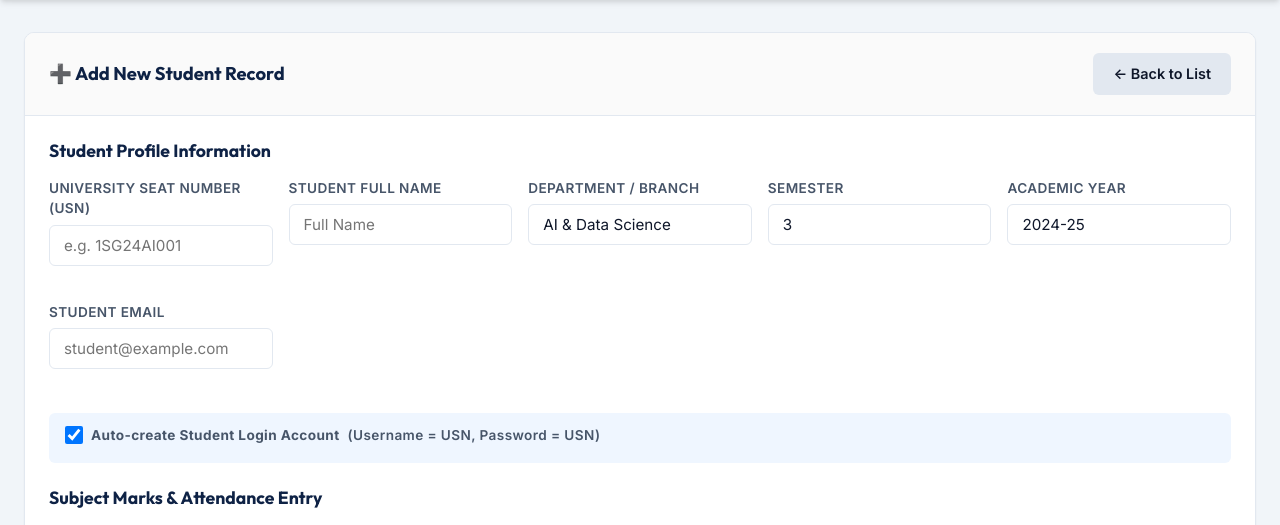
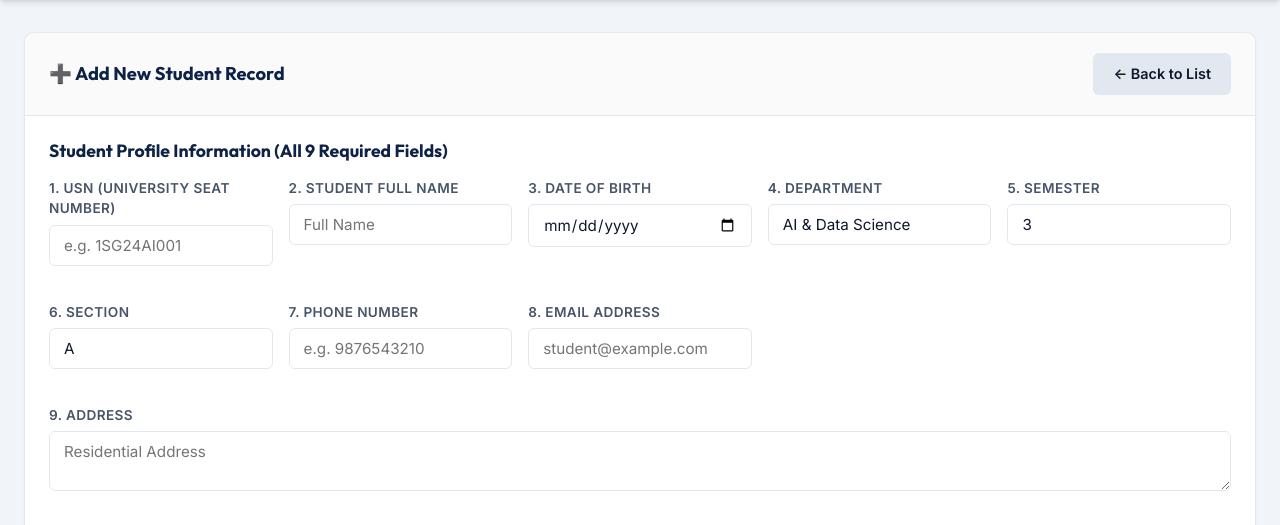
Before and after one commit to kusuma-gowda446/result-analysis-, a Flask app: page /admin/add_student in a window 1280 px wide. Shown: the part 211-736 px from the top of the page. Run offline with Flask 3, Linux system fonts and the light colour scheme; the visitor is signed in with stand-in values (Sample User, id 1); data that the repository does not hold is empty.

Commit message:
Implement professional 9-field Student Management CRUD module with RBAC protection

```diff
--- a/app/routes/admin.py
+++ b/app/routes/admin.py
@@ -1,4 +1,3 @@
-import sqlite3
 from flask import Blueprint, render_template, request, redirect, url_for, flash, session, send_file
 from app.models.student import StudentModel
 from app.models.subject import SubjectModel
@@ -27,7 +26,8 @@ def dashboard():
 def all_students():
     query = request.args.get('q', '').strip()
     students = StudentModel.get_all(query)
-    return render_template('admin/students.html', students=students, query=query)
+    subjects = SubjectModel.get_all()
+    return render_template('admin/students.html', students=students, query=query, subjects=subjects)
 
 @admin_bp.route('/add_student', methods=['GET', 'POST'])
 @admin_required
@@ -41,29 +41,38 @@ def add_student():
             flash(usn, 'danger')
             return render_template('admin/add_student.html', student=None, subjects=subjects, existing_marks={})
 
-        name = request.form.get('name', '').strip()
-        sem  = request.form.get('semester', '3').strip()
-        year = request.form.get('year', '2024-25').strip()
-        dept = request.form.get('department', 'AI & Data Science').strip()
-        email= request.form.get('email', '-').strip()
+        name  = request.form.get('name', '').strip()
+        dob   = request.form.get('dob', '').strip()
+        dept  = request.form.get('department', 'AI & Data Science').strip()
+        sem   = request.form.get('semester', '3').strip()
+        sec   = request.form.get('section', 'A').strip().upper()
+        phone = request.form.get('phone', '').strip()
+        email = request.form.get('email', '').strip()
+        addr  = request.form.get('address', '').strip()
 
         if not name:
             flash('Student Name is required.', 'danger')
             return render_template('admin/add_student.html', student=None, subjects=subjects, existing_marks={})
 
-        try:
-            StudentModel.save_student(usn, name, sem, year, dept, email)
-            _save_marks(usn, subjects, request.form)
+        StudentModel.save_student(
+            usn=usn,
+            name=name,
+            dob=dob,
+            department=dept,
+            semester=sem,
+            section=sec,
+            phone=phone,
+            email=email,
+            address=addr
+        )
+        _save_marks(usn, subjects, request.form)
 
-            if request.form.get('create_user_account'):
-                if not UserModel.get_by_username(usn):
-                    UserModel.create(username=usn, password=usn, role='student', student_usn=usn)
+        if request.form.get('create_user_account'):
+            if not UserModel.get_by_username(usn):
+                UserModel.create(username=usn, password=usn, role='student', student_usn=usn)
 
-            flash(f'Student {usn} ({name}) added successfully!', 'success')
-            return redirect(url_for('admin.all_students'))
-        except sqlite3.IntegrityError:
-            flash(f'USN {usn} already exists in database.', 'danger')
-            return render_template('admin/add_student.html', student=None, subjects=subjects, existing_marks={})
+        flash(f'Student {usn} ({name}) added successfully!', 'success')
+        return redirect(url_for('admin.all_students'))
 
     return render_template('admin/add_student.html', student=None, subjects=subjects, existing_marks={})
 
@@ -78,17 +87,30 @@ def edit_student(usn):
     subjects = SubjectModel.get_all()
 
     if request.method == 'POST':
-        name = request.form.get('name', '').strip()
-        sem  = request.form.get('semester', '3').strip()
-        year = request.form.get('year', '2024-25').strip()
-        dept = request.form.get('department', 'AI & Data Science').strip()
-        email= request.form.get('email', '-').strip()
+        name  = request.form.get('name', '').strip()
+        dob   = request.form.get('dob', '').strip()
+        dept  = request.form.get('department', 'AI & Data Science').strip()
+        sem   = request.form.get('semester', '3').strip()
+        sec   = request.form.get('section', 'A').strip().upper()
+        phone = request.form.get('phone', '').strip()
+        email = request.form.get('email', '').strip()
+        addr  = request.form.get('address', '').strip()
 
         if not name:
             flash('Student Name cannot be empty.', 'danger')
             return redirect(url_for('admin.edit_student', usn=usn))
 
-        StudentModel.save_student(usn, name, sem, year, dept, email)
+        StudentModel.save_student(
+            usn=usn,
+            name=name,
+            dob=dob,
+            department=dept,
+            semester=sem,
+            section=sec,
+            phone=phone,
+            email=email,
+            address=addr
+        )
         _save_marks(usn, subjects, request.form)
 
         flash(f'Student {usn} updated successfully!', 'success')
@@ -106,7 +128,7 @@ def edit_student(usn):
 @admin_required
 def delete_student(usn):
     StudentModel.delete(usn)
-    flash(f'Student {usn} deleted.', 'info')
+    flash(f'Student {usn} deleted successfully.', 'info')
     return redirect(url_for('admin.all_students'))
 
 def _save_marks(usn, subjects, form):
@@ -184,11 +206,8 @@ def users():
         if not username or not password:
             flash('Username and password are required.', 'danger')
         else:
-            try:
-                UserModel.create(username, password, role, student_usn)
-                flash(f'User "{username}" created successfully!', 'success')
-            except sqlite3.IntegrityError:
-                flash(f'Username "{username}" already exists.', 'danger')
+            UserModel.create(username, password, role, student_usn)
+            flash(f'User "{username}" created successfully!', 'success')
 
     all_users = UserModel.get_all_with_student_info()
     all_students = StudentModel.get_all()
--- a/app/templates/admin/add_student.html
+++ b/app/templates/admin/add_student.html
@@ -5,42 +5,57 @@
 {% block content %}
 <div class="card">
     <div class="card-header">
-        <h2>{% if student %}✏️ Edit Student Profile & Marks ({{ student.usn }}){% else %}➕ Add New Student Record{% endif %}</h2>
+        <h2>{% if student %}✏️ Edit Student Profile ({{ student.usn }}){% else %}➕ Add New Student Record{% endif %}</h2>
         <a href="{{ url_for('admin.all_students') }}" class="btn btn-secondary">← Back to List</a>
     </div>
     <div class="card-body">
         <form method="POST" action="{% if student %}{{ url_for('admin.edit_student', usn=student.usn) }}{% else %}{{ url_for('admin.add_student') }}{% endif %}">
 
-            <h3 style="margin-bottom: 16px; font-size: 1.1rem; color: var(--primary-navy);">Student Profile Information</h3>
+            <h3 style="margin-bottom: 16px; font-size: 1.1rem; color: var(--primary-navy);">Student Profile Information (All 9 Required Fields)</h3>
             <div style="display: grid; grid-template-columns: repeat(auto-fit, minmax(220px, 1fr)); gap: 16px; margin-bottom: 24px;">
                 <div class="form-group">
-                    <label for="usn">University Seat Number (USN)</label>
-                    <input type="text" id="usn" name="usn" value="{% if student %}{{ student.usn }}{% endif %}" class="form-control" placeholder="e.g. 1SG24AI001" required {% if student %}readonly style="background: #e2e8f0;"{% endif %}>
+                    <label for="usn">1. USN (University Seat Number)</label>
+                    <input type="text" id="usn" name="usn" value="{% if student %}{{ student.usn }}{% endif %}" class="form-control text-uppercase" placeholder="e.g. 1SG24AI001" required {% if student %}readonly style="background: #e2e8f0;"{% endif %}>
                 </div>
 
                 <div class="form-group">
-                    <label for="name">Student Full Name</label>
+                    <label for="name">2. Student Full Name</label>
                     <input type="text" id="name" name="name" value="{% if student %}{{ student.name }}{% endif %}" class="form-control" placeholder="Full Name" required>
                 </div>
 
                 <div class="form-group">
-                    <label for="department">Department / Branch</label>
+                    <label for="dob">3. Date of Birth</label>
+                    <input type="date" id="dob" name="dob" value="{% if student %}{{ student.dob }}{% endif %}" class="form-control" required>
+                </div>
+
+                <div class="form-group">
+                    <label for="department">4. Department</label>
                     <input type="text" id="department" name="department" value="{% if student %}{{ student.department }}{% else %}AI & Data Science{% endif %}" class="form-control" required>
                 </div>
 
                 <div class="form-group">
-                    <label for="semester">Semester</label>
+                    <label for="semester">5. Semester</label>
                     <input type="text" id="semester" name="semester" value="{% if student %}{{ student.semester }}{% else %}3{% endif %}" class="form-control" required>
                 </div>
 
                 <div class="form-group">
-                    <label for="year">Academic Year</label>
-                    <input type="text" id="year" name="year" value="{% if student %}{{ student.year }}{% else %}2024-25{% endif %}" class="form-control" required>
+                    <label for="section">6. Section</label>
+                    <input type="text" id="section" name="section" value="{% if student %}{{ student.section }}{% else %}A{% endif %}" class="form-control text-uppercase" placeholder="A, B, C..." required>
                 </div>
 
                 <div class="form-group">
-                    <label for="email">Student Email</label>
+                    <label for="phone">7. Phone Number</label>
+                    <input type="tel" id="phone" name="phone" value="{% if student %}{{ student.phone }}{% endif %}" class="form-control" placeholder="e.g. 9876543210">
+                </div>
+
+                <div class="form-group">
+                    <label for="email">8. Email Address</label>
                     <input type="email" id="email" name="email" value="{% if student %}{{ student.email }}{% endif %}" class="form-control" placeholder="student@example.com">
+                </div>
+
+                <div class="form-group" style="grid-column: 1 / -1;">
+                    <label for="address">9. Address</label>
+                    <textarea id="address" name="address" class="form-control" rows="2" placeholder="Residential Address">{% if student %}{{ student.address }}{% endif %}</textarea>
                 </div>
             </div>
 
```
Also changed, not shown: app/models/student.py (+30 -12 lines), app/templates/admin/students.html (+23 -17 lines), app/utils/excel_handler.py (+21 -8 lines), tests/test_app.py (+73 -98 lines).
